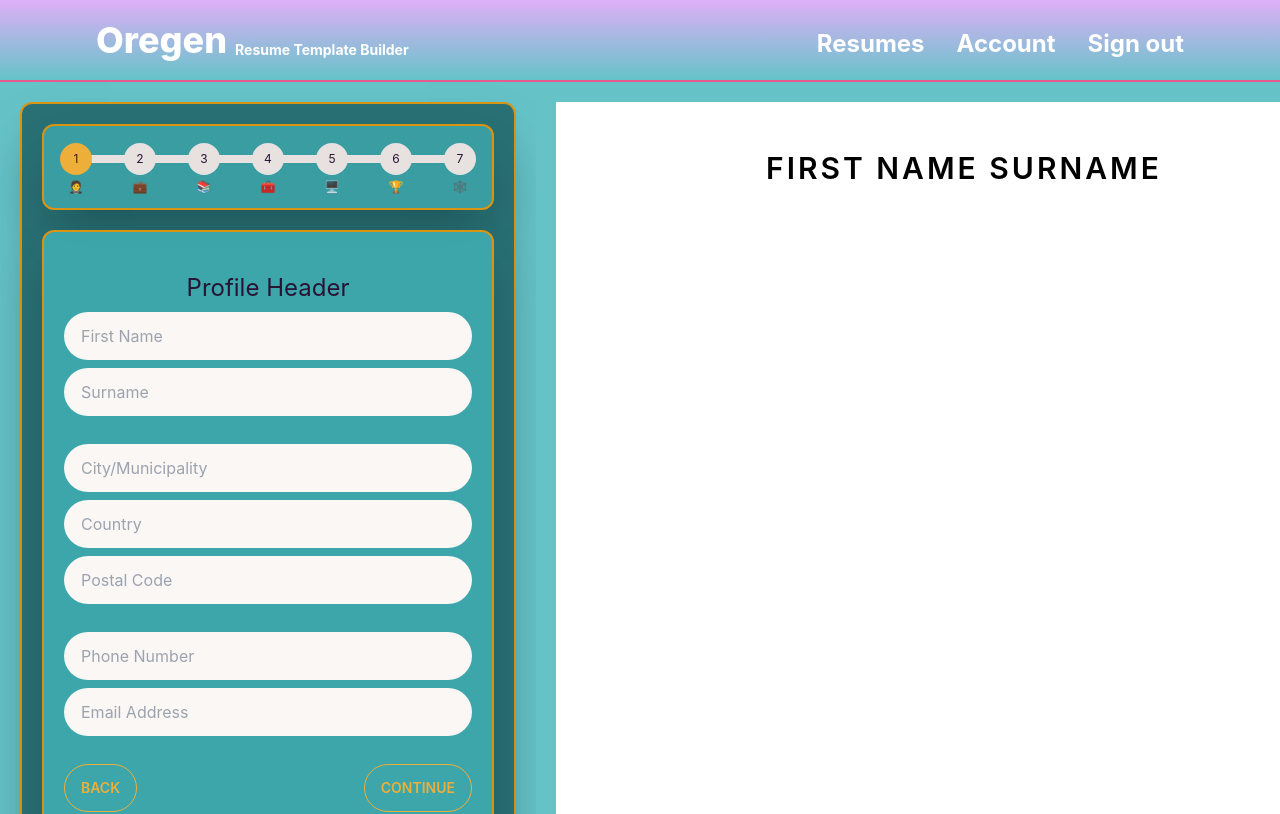
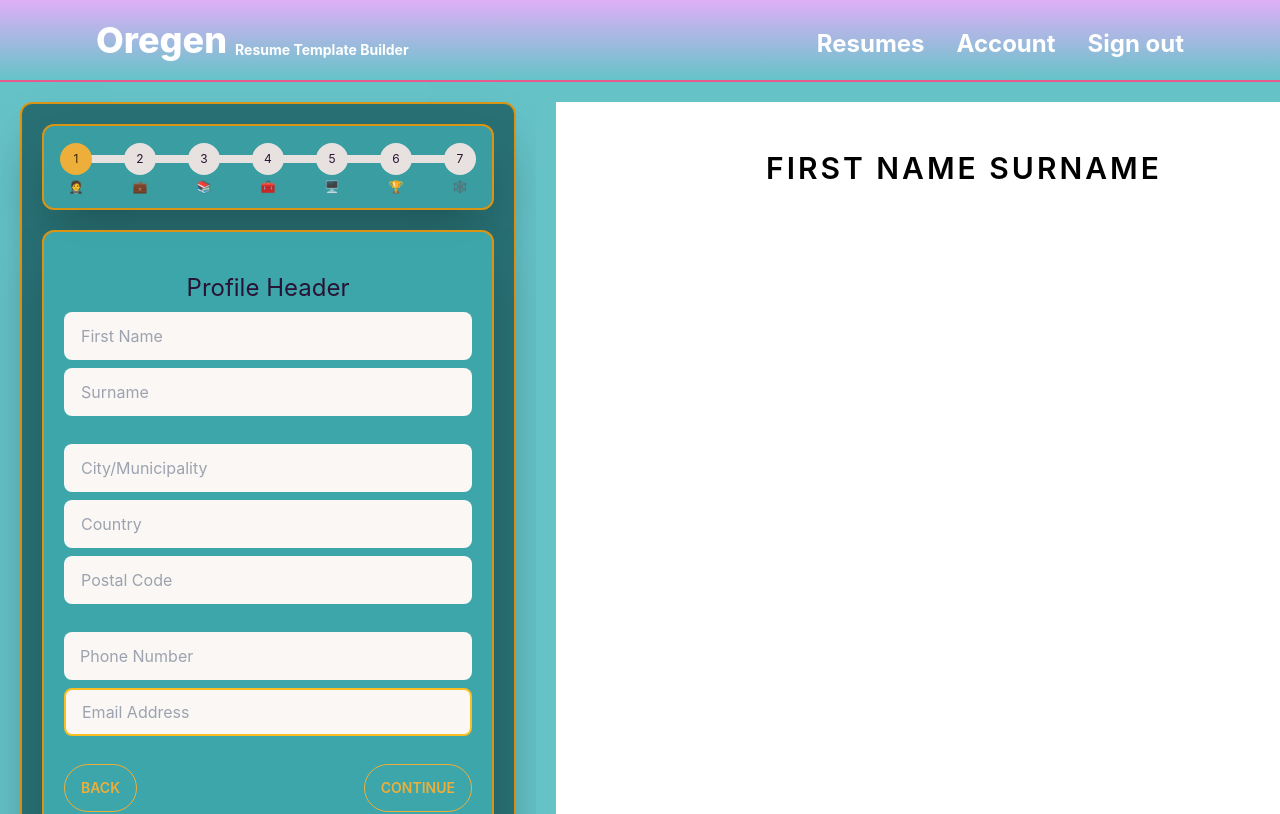
Before and after one commit to joeseffdl/ESS-Project, a Next.js app: page /choose-template/Resume in a window 1280 px wide. Shown: the top 814 px of the page. Built offline with nearby package versions, Linux system fonts and the light colour scheme; no server answers; sample sign-in values are in the browser's storage.

Commit message:
Changed the border size of the input fields

```diff
--- a/components/Resume/ResumeCertifications.jsx
+++ b/components/Resume/ResumeCertifications.jsx
@@ -79,7 +79,7 @@ function ResumeCertifications() {
     return (
         <FormWindow onSubmit={toNextSection} formTitle="Certifications">
             <textarea
-                className="textarea h-1/3 mb-5"
+                className="textarea h-1/3 mb-5 rounded-lg focus:outline-none w-full border-2"
                 placeholder="Write down your certificates"
                 value={router.query.id ? resumeData.certifications.join("\n") : userCertifications}
                 onChange={handleChange}
--- a/components/Resume/ResumeExperience.jsx
+++ b/components/Resume/ResumeExperience.jsx
@@ -240,7 +240,7 @@ function ResumeExperience() {
         <div className="w-full flex flex-col gap-2 mb-5
           ">
           <input
-            className={`input focus:outline-none ${router.query.id ? resumeData.workExperiences[indexValue].title == "" ? "input-warning" : "input-success" : workExp.title == "" ? "input-warning" : "input-success"}`}
+            className={`input rounded-lg focus:outline-none w-full border-2 ${router.query.id ? resumeData.workExperiences[indexValue].title == "" ? "input-warning" : "input-success" : workExp.title == "" ? "input-warning" : "input-success"}`}
             type="text"
             placeholder="Work Title"
             value={router.query.id ? resumeData.workExperiences[indexValue].title : workExp.title}
@@ -248,7 +248,7 @@ function ResumeExperience() {
             onChange={handleChange}
           />
           <input
-            className={`input focus:outline-none ${router.query.id ? resumeData.workExperiences[indexValue].employer == "" ? "input-warning" : "input-success" : workExp.employer == "" ? "input-warning" : "input-success"}`}
+            className={`input rounded-lg focus:outline-none w-full border-2 ${router.query.id ? resumeData.workExperiences[indexValue].employer == "" ? "input-warning" : "input-success" : workExp.employer == "" ? "input-warning" : "input-success"}`}
             type="text"
             placeholder="Employer"
             value={router.query.id ? resumeData.workExperiences[indexValue].employer : workExp.employer}
@@ -259,7 +259,7 @@ function ResumeExperience() {
         <div className="w-full flex flex-col gap-2 mb-5
           ">
           <input
-            className="input "
+            className="input rounded-lg focus:outline-none w-full border-2 "
             type="text"
             placeholder="City/Municipality"
             value={router.query.id ? resumeData.workExperiences[indexValue].city : workExp.city}
@@ -267,7 +267,7 @@ function ResumeExperience() {
             onChange={handleChange}
           />
           <input
-            className="input "
+            className="input rounded-lg focus:outline-none w-full border-2 "
             type="text"
             placeholder="Country"
             value={router.query.id ? resumeData.workExperiences[indexValue].country : workExp.country}
@@ -278,7 +278,7 @@ function ResumeExperience() {
         <div className="w-full flex flex-col sm:flex-row lg:flex-col gap-2 mb-5
           ">
           <input
-            className="input w-full"
+            className="input rounded-lg focus:outline-none w-full border-2"
             type="text"
             placeholder="Start Date"
             value={router.query.id ? resumeData.workExperiences[indexValue].startDate : workExp.startDate}
@@ -290,7 +290,7 @@ function ResumeExperience() {
           <div className="w-full flex flex-col ">
             <input
               disabled={router.query.id ? resumeData.workExperiences[indexValue].currentlyWorking == "Present" : workExp.currentlyWorking == "Present"}
-              className="input w-full"
+              className="input rounded-lg focus:outline-none w-full border-2"
               type="text"
               placeholder="End Date"
               value={router.query.id ? resumeData.workExperiences[indexValue].currentlyWorking == "Present" ? "" : resumeData.workExperiences[indexValue].endDate : workExp.currentlyWorking == "Present" ? "" : workExp.endDate}
@@ -342,7 +342,7 @@ function ResumeExperience() {
     return (
       <FormWindow onSubmit={toAddExperienceSection} formTitle="Work Experience Description" >
         <textarea
-          className="textarea h-1/3 mb-5"
+          className="textarea h-1/3 mb-5 rounded-lg focus:outline-none w-full border-2"
           type="text"
           placeholder="Write down your work's description."
           value={router.query.id ? resumeData.workExperiences[indexValue].description.join("\n") : description.value}
--- a/components/Resume/ResumePortfolios.jsx
+++ b/components/Resume/ResumePortfolios.jsx
@@ -117,7 +117,7 @@ function ResumePortfolios() {
     return (
         <FormWindow onSubmit={toNextSection} formTitle="Website Portfolio">
             <textarea
-                className="textarea h-1/3 mb-5"
+                className="textarea h-1/3 mb-5 rounded-lg focus:outline-none w-full border-2"
                 placeholder="Provide the link to your website portfolio"
                 value={router.query.id ? resumeData.portfolio.join("\n") : portfolio}
                 onChange={handleChange}
--- a/components/Resume/ResumeProfile.jsx
+++ b/components/Resume/ResumeProfile.jsx
@@ -76,7 +76,7 @@ function ResumeProfile() {
             <div className="w-full flex flex-col gap-2 mb-5
                 ">
                 <input
-                    className="input w-full"
+                    className="input rounded-lg focus:outline-none w-full"
                     type="text"
                     placeholder="First Name"
                     value={router.query.id ? resumeData.personalInformation.firstname : personalInformation.firstname}
@@ -84,7 +84,7 @@ function ResumeProfile() {
                     onChange={handleChange}
                 />
                 <input
-                    className="input w-full"
+                    className="input rounded-lg focus:outline-none w-full"
                     type="text"
                     placeholder="Surname"
                     value={router.query.id ? resumeData.personalInformation.surname : personalInformation.surname}
@@ -95,7 +95,7 @@ function ResumeProfile() {
             <div className="w-full flex flex-col gap-2 mb-5
                 ">
                 <input
-                    className="input w-full"
+                    className="input rounded-lg focus:outline-none w-full"
                     type="text"
                     placeholder="City/Municipality"
                     value={router.query.id ? resumeData.personalInformation.city : personalInformation.city}
@@ -103,7 +103,7 @@ function ResumeProfile() {
                     onChange={handleChange}
                 />
                 <input
-                    className="input w-full"
+                    className="input rounded-lg focus:outline-none w-full"
                     type="text"
                     placeholder="Country"
                     value={router.query.id ? resumeData.personalInformation.country : personalInformation.country}
@@ -111,7 +111,7 @@ function ResumeProfile() {
                     onChange={handleChange}
                 />
                 <input
-                    className="input w-full"
+                    className="input rounded-lg focus:outline-none w-full"
                     type="text"
                     placeholder="Postal Code"
                     value={router.query.id ? resumeData.personalInformation.postalCode : personalInformation.postalCode}
@@ -122,7 +122,7 @@ function ResumeProfile() {
             <div className="w-full flex flex-col gap-2 mb-5
                 ">
                 <input
-                    className="input w-full"
+                    className="input rounded-lg border-0 focus:outline-none w-full"
                     type="number"
                     placeholder="Phone Number"
                     value={router.query.id ? resumeData.personalInformation.phoneNumber : personalInformation.phoneNumber}
@@ -130,7 +130,7 @@ function ResumeProfile() {
                     onChange={handleChange}
                 />
                 <input
-                    className="input w-full"
+                    className={`input rounded-lg focus:outline-none w-full border-2 ${_.isEmpty(personalInformation.emailAddress) ? "input-warning" : "input-success"}`}
                     type="email"
                     placeholder="Email Address"
                     value={router.query.id ? resumeData.personalInformation.emailAddress : personalInformation.emailAddress}
--- a/components/Resume/ResumeProfileSummary.jsx
+++ b/components/Resume/ResumeProfileSummary.jsx
@@ -79,7 +79,7 @@ function ResumeProfileSummary() {
     return (
         <FormWindow onSubmit={toSubmit} formTitle="Resume Profile Summary">
             <textarea
-                className="textarea h-1/3 mb-5"
+                className="textarea h-1/3 mb-5 rounded-lg focus:outline-none w-full border-2"
                 placeholder="Write down your skills"
                 value={router.query.id ? resumeData.profileSummary : profileSummary}
                 name="value"
--- a/components/Resume/ResumeSkills.jsx
+++ b/components/Resume/ResumeSkills.jsx
@@ -73,7 +73,7 @@ function ResumeSkills() {
     return (
         <FormWindow onSubmit={toProfileSummarySection} formTitle={router.query.id ? "Editing Resume Skills and Expertise" : "Skills and Expertise"}>
             <textarea
-                className="textarea h-1/3 mb-5"
+                className="textarea h-1/3 mb-5 rounded-lg focus:outline-none w-full border-2"
                 placeholder="Write down your skills"
                 value={router.query.id ? resumeData.skills.join("\n") : userSkills}
                 onChange={handleChange}
```
Also changed, not shown: components/Resume/ResumeEducation.jsx (+7 -7 lines).
